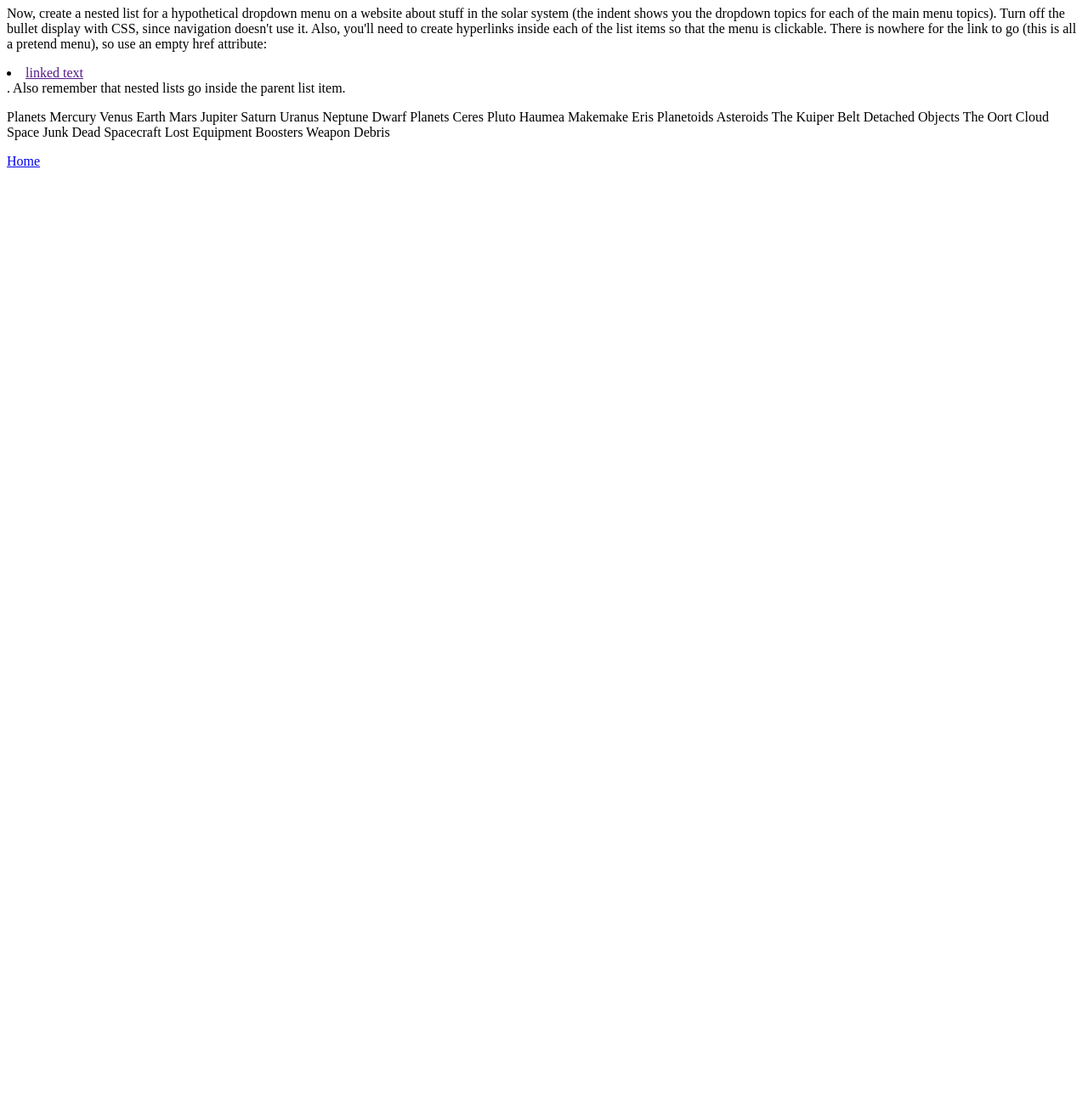
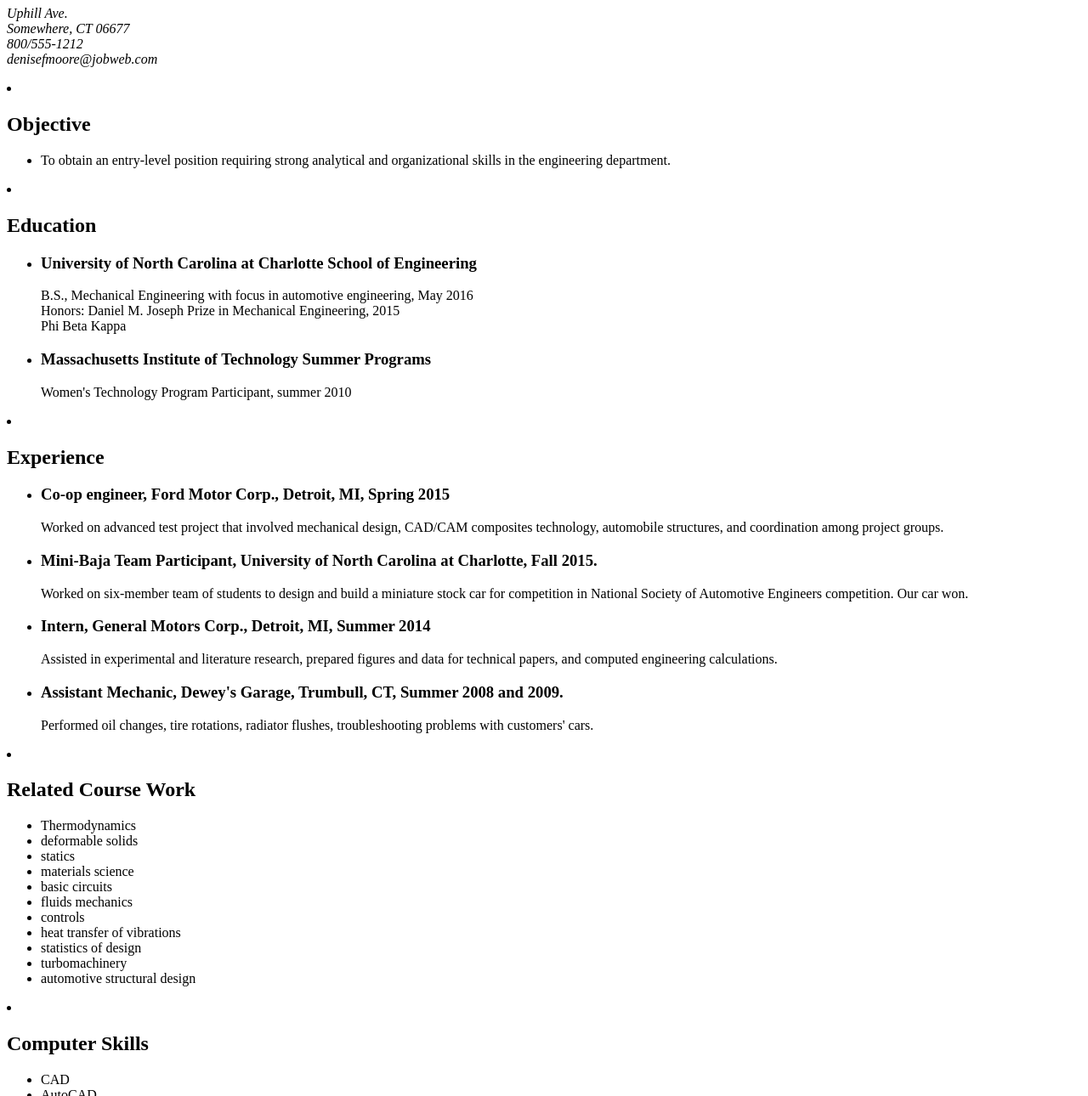
Before and after one commit to kaylieG16/Exercise-4, a plain HTML site: page nested-list-resume.html in a window 1280 px wide. Shown: the part 73-1363 px from the top of the page at 85% size. Before the commit the page ends 800 px from the top, so only its background shows below. Drawn offline with Linux system fonts and the light colour scheme.

Commit message:
made resume

```diff
--- a/nested-list-resume.html
+++ b/nested-list-resume.html
@@ -3,43 +3,104 @@
     <head>
         <meta charset="UTF-8">
         <meta name="viewport" content="width=device-width, initial-scale=1.0">
-        <title>Nested List</title>
+        <title>Nested list, Resume</title>
     </head>
     <body>
-        <h1>Creating Lists</h1>
-        <p>Now, create a nested list for a hypothetical dropdown menu on a website about stuff in the solar system
-            (the indent shows you the dropdown topics for each of the main menu topics). Turn off the bullet display
-            with CSS, since navigation doesn't use it. Also, you'll need to create hyperlinks inside each of the list
-            items so that the menu is clickable. There is nowhere for the link to go (this is all a pretend menu), so use
-            an empty href attribute: <li><a href="">linked text</a></li>. Also remember that nested lists go inside the
-            parent list item.</p>
+        <p>
+        <h1>Denise F. Moore</h1>
+        <address> Uphill Ave.<br />
+            Somewhere, CT 06677<br />
+            800/555-1212<br />
+            denisefmoore@jobweb.com </address>
+        </p>
+<p>
+<li><h2>Objective</h2>
+    <ul>
+    <li>To obtain an entry-level position requiring strong analytical and organizational skills in the engineering department.</li>
+    </ul>
+</li>
+</p>
 
-        <p> Planets
-                Mercury
-                Venus
-                Earth
-                Mars
-                Jupiter
-                Saturn
-                Uranus
-                Neptune
-            Dwarf Planets
-                Ceres
-                Pluto
-                Haumea
-                Makemake
-                Eris
-            Planetoids
-                Asteroids
-                The Kuiper Belt
-                Detached Objects
-                The Oort Cloud
-            Space Junk
-                Dead Spacecraft
-                Lost Equipment
-                Boosters
-                Weapon Debris</p>
-        <a href="index.html">Home</a>
+<p>
+<li><h2>Education</h2>
+<ul>
+<li><h3>University of North Carolina at Charlotte School of Engineering</h3>
+B.S., Mechanical Engineering with focus in automotive engineering, May 2016<br />
+Honors: Daniel M. Joseph Prize in Mechanical Engineering, 2015<br />
+Phi Beta Kappa</li>
+<li><h3>Massachusetts Institute of Technology Summer Programs</h3>
+Women's Technology Program Participant, summer 2010</li>
+</ul>
+</li>
+</p>
+
+<p>
+<li><h2>Experience</h2>
+<ul>
+<li><h3>Co-op engineer, Ford Motor Corp., Detroit, MI, Spring 2015</h3>
+Worked on advanced test project that involved mechanical design, CAD/CAM composites technology, automobile structures, and coordination among project groups.</li>
+<li><h3>Mini-Baja Team Participant, University of North Carolina at Charlotte, Fall 2015.</h3>
+Worked on six-member team of students to design and build a miniature stock car for competition in National Society of Automotive Engineers competition. Our car won.</li>
+<li><h3>Intern, General Motors Corp., Detroit, MI, Summer 2014</h3>
+Assisted in experimental and literature research, prepared figures and data for technical papers, and computed engineering calculations.</li>
+<li><h3>Assistant Mechanic, Dewey's Garage, Trumbull, CT, Summer 2008 and 2009.</h3>
+Performed oil changes, tire rotations, radiator flushes, troubleshooting problems with customers' cars.</li>
+</ul>
+</li>
+</p>
+
+<p>
+<li><h2>Related Course Work</h2>
+    <ul>
+    <li>Thermodynamics</li>
+    <li>deformable solids</li>
+    <li>statics</li>
+    <li>materials science</li>
+    <li>basic circuits</li>
+    <li>fluids mechanics</li>
+    <li>controls</li>
+    <li>heat transfer of vibrations</li>
+    <li>statistics of design</li>
+    <li>turbomachinery</li>
+    <li>automotive structural design</li>
+</ul>
+</li>
+</p>
+
+<p>
+<li><h2>Computer Skills</h2>
+    <ul>
+    <li>CAD</li>
+    <li>AutoCAD</li>
+    <li>MathCAD</li>
+    <li>C++</li>
+    <li>Word</li>
+    <li>Access</li>
+    <li>Excel</li>
+    </ul>
+</li>
+</p>
+
+<p>
+<li><h2>Activities</h2>
+    <ul>
+    <li>President, Society of Automotive Engineers, campus chapter, Fall 2014-Spring 2016</li>
+    <li>Peer tutor</li>
+    <li>Intramural softball, 2012-2014</li>
+    <li>Intramural basketball, 2012-2014</li>
+    </ul>
+</li>
+</p>
+
+<p>
+<footer>
+        <ul>
+        <li><a href="index.html">Home</a></li>
+        <li><a href="flat-list.html">Flat List</a></li>
+        <li><a href="nested-list-space-nav.html">Space Nav</a></li>
+        </ul>
+</footer>
+</p>
     </body>
 
 </html>
```
